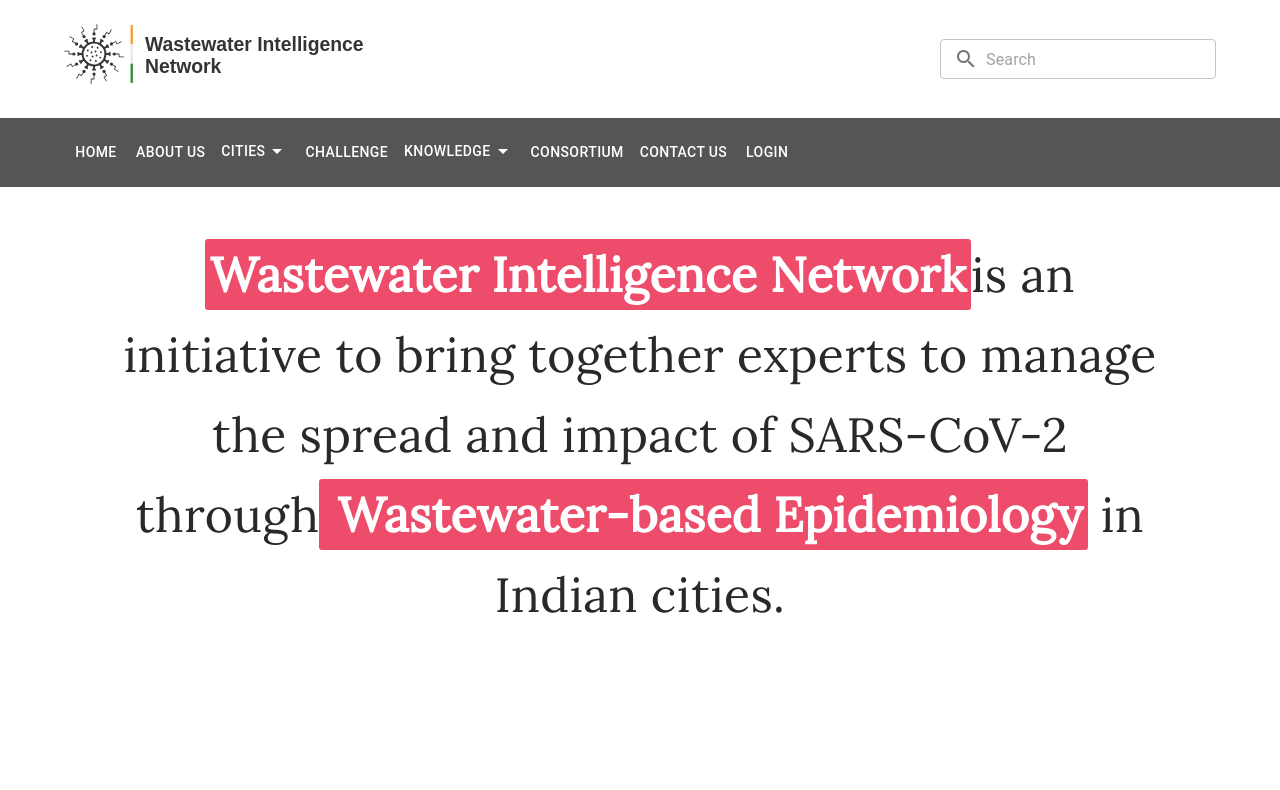
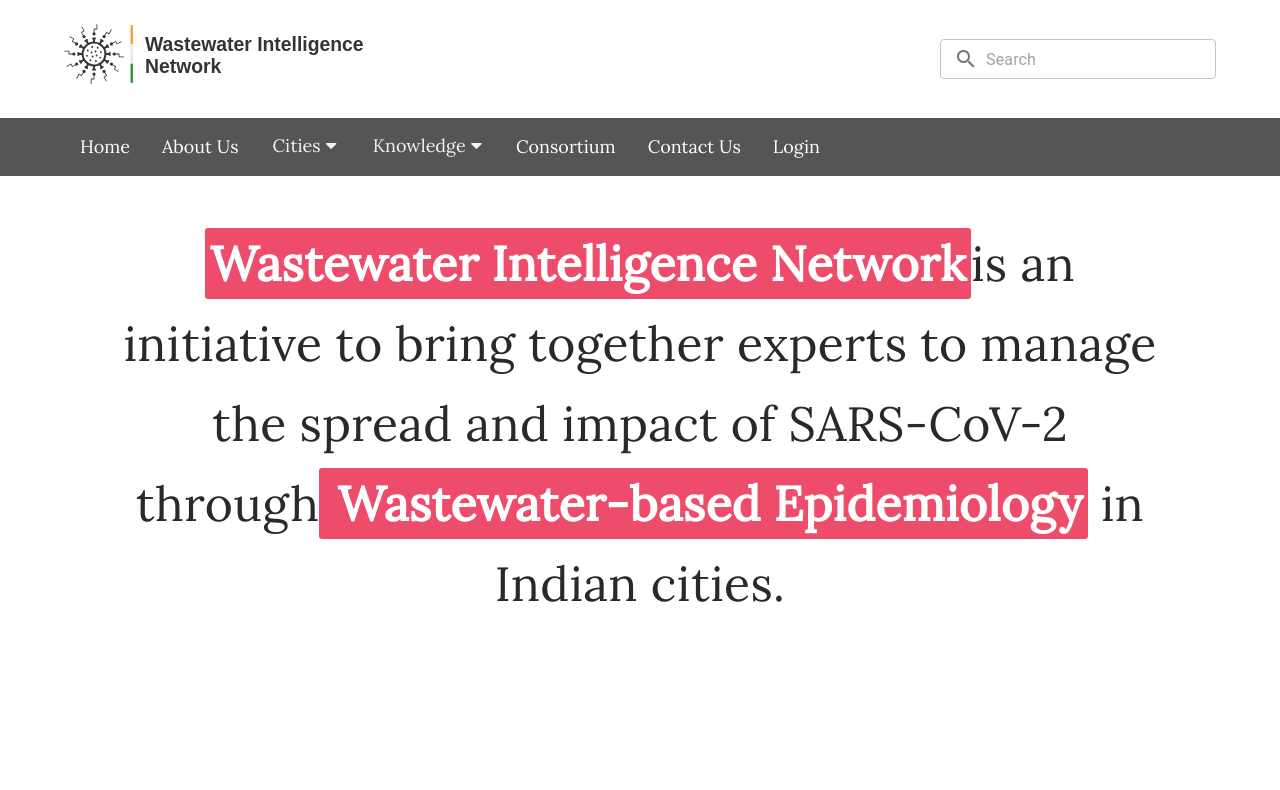
Before and after one commit to wastewater-intelligence-network/win-web-app, a React (Create React App) app: page / in a window 1280 px wide. Shown: the top 790 px of the page. Built offline with nearby package versions, Linux system fonts and the light colour scheme.

Commit message:
New Header Implement

```diff
--- a/src/landing/aboutUs.js
+++ b/src/landing/aboutUs.js
@@ -25,6 +25,7 @@
 import SSCDL from "../images/sscdl-logo.png";
 import Footer from "./footer";
 import Default_user from "../images/default_user.png";
+import NewHeader from "./newHeader";
 function AboutUs() {
   let about_us_data = {
     niua: [
@@ -150,7 +151,7 @@
 
   return (
     <>
-      <Header />
+      <NewHeader />
 
       <Box className="customeMarginBottom about">
         <Typography
--- a/src/landing/cities/surat.js
+++ b/src/landing/cities/surat.js
@@ -7,6 +7,8 @@
 import SamplingStrategy from "./samplingStrategy";
 import SamplingLocation from "./samplingLocations";
 import WastewaterSurveillance from "./wastewaterSurveillance";
+import NewHeader from "../newHeader";
+import ScrollButton from "../scrollToTopButton";
 function Surat() {
 
 
@@ -30,7 +32,7 @@
 
   return (
     <>
-      <Header />
+      <NewHeader />
       <Container maxWidth="lg" className="city">
         {/* Wastewater Surveillance in Surat Section  */}
         <div id="WastewaterSurveillanceId">
@@ -54,6 +56,7 @@
       </Container>
 
       <Footer />
+      <ScrollButton />
     </>
   );
 }
--- a/src/landing/consortium.js
+++ b/src/landing/consortium.js
@@ -8,7 +8,7 @@
 const Consortium = () => {
   return (
     <>
-      <Header  />
+      <NewHeader  />
       <Container maxWidth="lg">
         <Box className="customeMarginBottom ">
           <Typography
--- a/src/landing/contactUs.js
+++ b/src/landing/contactUs.js
@@ -9,11 +9,12 @@
 import ListItem from '@mui/material/ListItem';
 import ListItemIcon from '@mui/material/ListItemIcon';
 import ListItemText from '@mui/material/ListItemText';
+import NewHeader from "./newHeader";
 function ContactUs() {
 
   return (
     <>
-      <Header />
+      <NewHeader />
       <Box className="contactBox customeMarginBottom">
         {/* <Typography
           className="customeMarginBottom heading"
--- a/src/landing/home.js
+++ b/src/landing/home.js
@@ -15,6 +15,7 @@
 import { textAlign } from "@mui/system";
 import { useEffect, useMemo, useRef } from "react";
 import ScrollButton from "./scrollToTopButton";
+import NewHeader from "./newHeader";
 
 function Home() {
 
@@ -22,24 +23,25 @@
 
 
   const OnexecuteScrollWbe = (props) => {
+    console.log(props + " Testing Props")
     if (props === 'wasteWaterBased') {
-      let _elmScroll = document.getElementById("wasteWaterBased");
+      let _elmScroll = document.getElementById("wasteWaterBasedId");
       _elmScroll.scrollIntoView();
     }
     else if (props === 'howWbeWork') {
-      let _elmScroll = document.getElementById("howWbeWork");
+      let _elmScroll = document.getElementById("howWbeWorkId");
       _elmScroll.scrollIntoView();
     }
     else if (props === 'decisionMakers') {
-      let _elmScroll = document.getElementById("decisionMakers");
+      let _elmScroll = document.getElementById("decisionMakersId");
       _elmScroll.scrollIntoView();
     }
     else if (props === 'coreComponents') {
-      let _elmScroll = document.getElementById("coreComponents");
+      let _elmScroll = document.getElementById("coreComponentsId");
       _elmScroll.scrollIntoView();
     }
     else if (props === 'partners') {
-      let _elmScroll = document.getElementById("partners");
+      let _elmScroll = document.getElementById("partnersId");
       _elmScroll.scrollIntoView();
     }
 
@@ -47,7 +49,7 @@
 
   return (
     <>
-      <Header executeScrollWbe={OnexecuteScrollWbe} />
+      <NewHeader executeScrollWbe={OnexecuteScrollWbe} />
       <Container className="mainContainer">
         <Box sx={{ textAlign: "center" }} className="mainBox">
           {/* <Typography
@@ -70,7 +72,7 @@
           <Partners />
           <Divider className="customeMarginTop customeMarginBottom"></Divider>
 
-          <div id="wasteWaterBased">
+          <div id="wasteWaterBasedId">
             <Box className="specingBottomSection">
               <Typography
                 className="specingBottomSection larsseitextrabold-font-family heading"
@@ -99,7 +101,7 @@
 
           <Divider className="customeMarginTop customeMarginBottom"></Divider>
 
-          <div id="howWbeWork">
+          <div id="howWbeWorkId">
             <WbeWork />
           </div>
 
@@ -109,15 +111,15 @@
         <WbeWorkDetails />
 
 
-        <div id="decisionMakers">
+        <div id="decisionMakersId">
         <DecisionMakers />
         </div>
 
-        <div id="coreComponents">
+        <div id="coreComponentsId">
         <CoreComponents />
         </div>
 
-        <div id="partners">
+        <div id="partnersId">
         <Box sx={{ textAlign: "center", my: 6, mx: 6 }}>
           <Typography
             className="specingBottomSection heading"
--- /dev/null
+++ b/src/landing/newHeader.css
@@ -0,0 +1,122 @@
+.topnav {
+  overflow: hidden;
+  background-color: #555555;
+}
+
+.topnav a , .custome-link {
+  float: left;
+  display: block;
+  color: #fff;
+  text-align: center;
+  padding: 14px 16px;
+  text-decoration: none;
+  font-size: 17px;
+  font-family: "Lora-Regular";
+}
+
+.active {
+  background-color: #04AA6D;
+  color: #fff;
+}
+
+.topnav .icon {
+  display: none;
+}
+
+.dropdown {
+  float: left;
+  overflow: hidden;
+}
+
+.dropdown .dropbtn {
+  font-size: 18px;
+  outline: none;
+  color: #f2f2f2;
+  padding: 14px 16px;
+  background-color: transparent;
+  margin: 0;
+  font-family: 'Lora-Regular';
+  border-color: transparent;
+}
+
+.dropdown .dropbtn i{
+  padding-left: 5px;
+}
+
+.dropdown-content {
+  display: none;
+  position: absolute;
+  background-color: #f9f9f9;
+  min-width: 160px;
+  box-shadow: 0px 8px 16px 0px rgba(0,0,0,0.2);
+  z-index: 1;
+}
+
+.dropdown-content a {
+  float: none;
+  color: black;
+  padding: 12px 16px;
+  text-decoration: none;
+  display: block;
+  text-align: left;
+}
+
+.dropdown-content .custome-link {
+  float: none;
+  color: black;
+  padding: 12px 16px;
+  text-decoration: none;
+  display: block;
+  text-align: left;
+  cursor: pointer;
+}
+
+.topnav a:hover, .dropdown:hover .dropbtn {
+  background-color: #555;
+  color: white;
+}
+
+.dropdown-content a:hover {
+  background-color: #ddd;
+  color: black;
+}
+
+.dropdown-content span:hover {
+  background-color: #ddd;
+  color: black;
+}
+
+.dropdown:hover .dropdown-content {
+  display: block;
+}
+
+@media screen and (max-width: 768px) {
+  .topnav a:not(:first-child), .dropdown .dropbtn {
+    display: none;
+  }
+  .topnav a.icon {
+    float: right;
+    display: block;
+  }
+}
+
+@media screen and (max-width: 768px) {
+  .topnav.responsive {position: relative;}
+  .topnav.responsive .icon {
+    position: absolute;
+    right: 0;
+    top: 0;
+  }
+  .topnav.responsive a {
+    float: none;
+    display: block;
+    text-align: left;
+  }
+  .topnav.responsive .dropdown {float: none;}
+  .topnav.responsive .dropdown-content {position: relative;}
+  .topnav.responsive .dropdown .dropbtn {
+    display: block;
+    width: 100%;
+    text-align: left;
+  }
+}
--- /dev/null
+++ b/src/landing/newHeader.js
@@ -0,0 +1,90 @@
+
+// import { Link } from "@mui/material";
+
+import { Link } from "react-router-dom";
+import * as React from "react";
+import './newHeader.css';
+import TopHeader from "./top-header";
+import { Container } from "@mui/material";
+
+function NewHeader(props){
+
+ const handleClick = (()=>{
+  var x = document.getElementById("myTopnav");
+  if (x.className === "topnav") {
+    x.className += " responsive";
+  } else {
+    x.className = "topnav";
+  }
+ });
+
+ const handleClickknowledgeitem = (e) => {
+
+  document.getElementById(e.target.id).setAttribute("selected", true);
+  setTimeout(() => {
+    props.executeScrollWbe(e.target.id);
+  }, 1000);
+};
+
+
+
+    return(
+        <>
+<TopHeader />
+
+<div className="topnav" id="myTopnav">
+<Container>
+  {/* <a href="#home" className="active">Home</a> */}
+  {/* <a href="#news">About us</a> */}
+  <Link  to="/">Home</Link>
+
+  <Link  to="/aboutus">About Us</Link>
+  <div className="dropdown">
+    <button className="dropbtn">Cities
+      <i className="fa fa-caret-down"></i>
+    </button>
+    <div className="dropdown-content">
+  <Link  to="/surat">Surat</Link>
+
+
+    </div>
+  </div>
+
+  <div className="dropdown">
+    <button className="dropbtn">Knowledge
+      <i className="fa fa-caret-down"></i>
+    </button>
+    <div className="dropdown-content">
+  <span className="custome-link" id="wasteWaterBased"
+                        onClick={handleClickknowledgeitem} > Wastewater-Based Epidemiology (WBE)</span>
+  <span className="custome-link" id="howWbeWork"
+                        onClick={handleClickknowledgeitem} >How does WBE Work?</span>
+  <span className="custome-link" id="decisionMakers"
+                        onClick={handleClickknowledgeitem} >Decision Makers</span>
+  <span className="custome-link" id="coreComponents"
+                        onClick={handleClickknowledgeitem} >Core Components</span>
+  <span className="custome-link" id="partners"
+                        onClick={handleClickknowledgeitem}  >Partners</span>
+
+    </div>
+  </div>
+  <Link to="/consortium">Consortium</Link>
+  <Link  to="/contactus">Contact Us</Link>
+  <Link  to="/login">Login</Link>
+  {/* <Link className="icon" onClick={handleClick}>&#9776;</Link> */}
+
+
+  <a className="icon" onClick={handleClick}>&#9776;</a>
+  </Container>
+</div>
+
+
+
+
+
+
+
+        </>
+    );
+}
+export default NewHeader;
```
